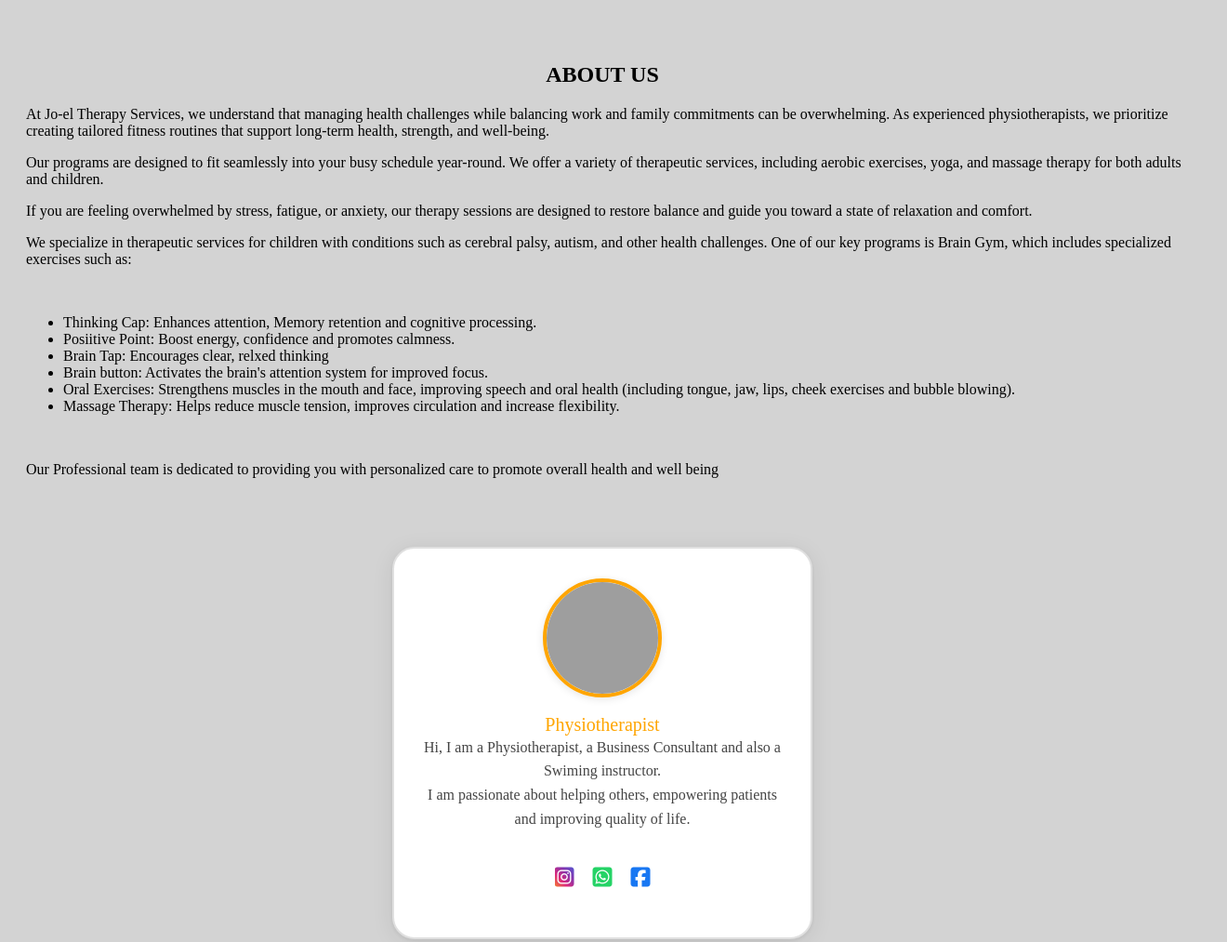
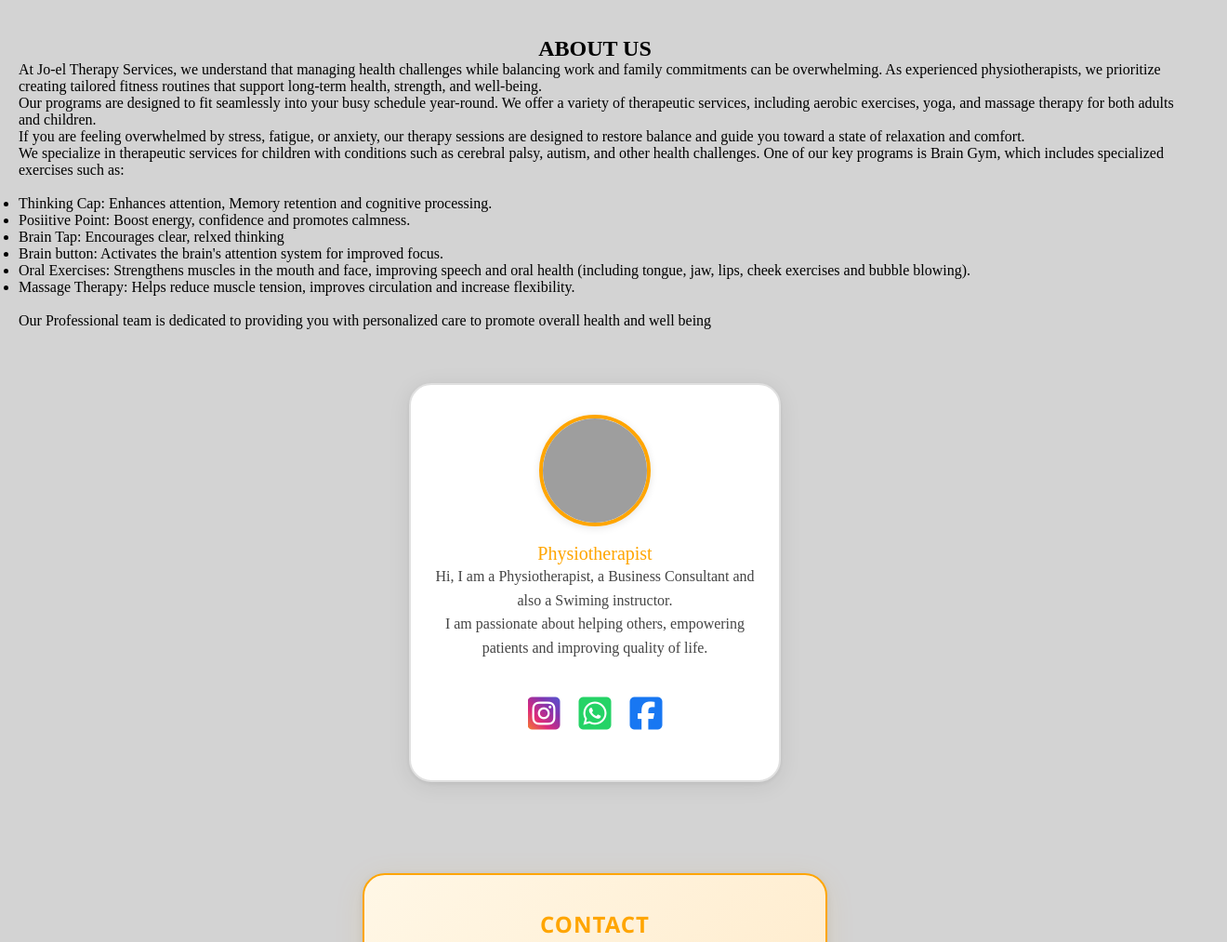
Before and after one commit to Tdavids788/Jo-el-Therapy-Services, a plain HTML site: page index.html in a window 1280 px wide. Shown: the part 780-1793 px from the top of the page at 93% size, 1320 px wide, since content can reach past the window. Drawn offline with Linux system fonts and the light colour scheme; grey boxes are pictures that could not be loaded.

Commit message:
Update style.css

```diff
--- a/style.css
+++ b/style.css
@@ -1,3 +1,9 @@
+* {
+    box-sizing: border-box;
+    margin: 0;
+    padding: 0;
+}
+
 /* Modal overlay styles */
 .modal-overlay {
     position: fixed;
@@ -367,19 +373,19 @@ div.info{
 } */
 
 .fa-square-instagram {
-    font-size: 24px;
+    font-size: 40px;
     background: linear-gradient(45deg, #f58529, #dd2a7b, #8134af, #515bd4);
     -webkit-background-clip: text;
     background-clip: text;
     -webkit-text-fill-color: transparent;
 }
 .fa-square-whatsapp {
-    font-size: 24px;
+    font-size: 40px;
     color: #25d366;
 }
 
 .fa-square-facebook {
-    font-size: 24px;
+    font-size: 40px;
     color: #1877f2;
 }
 .icons{
```
